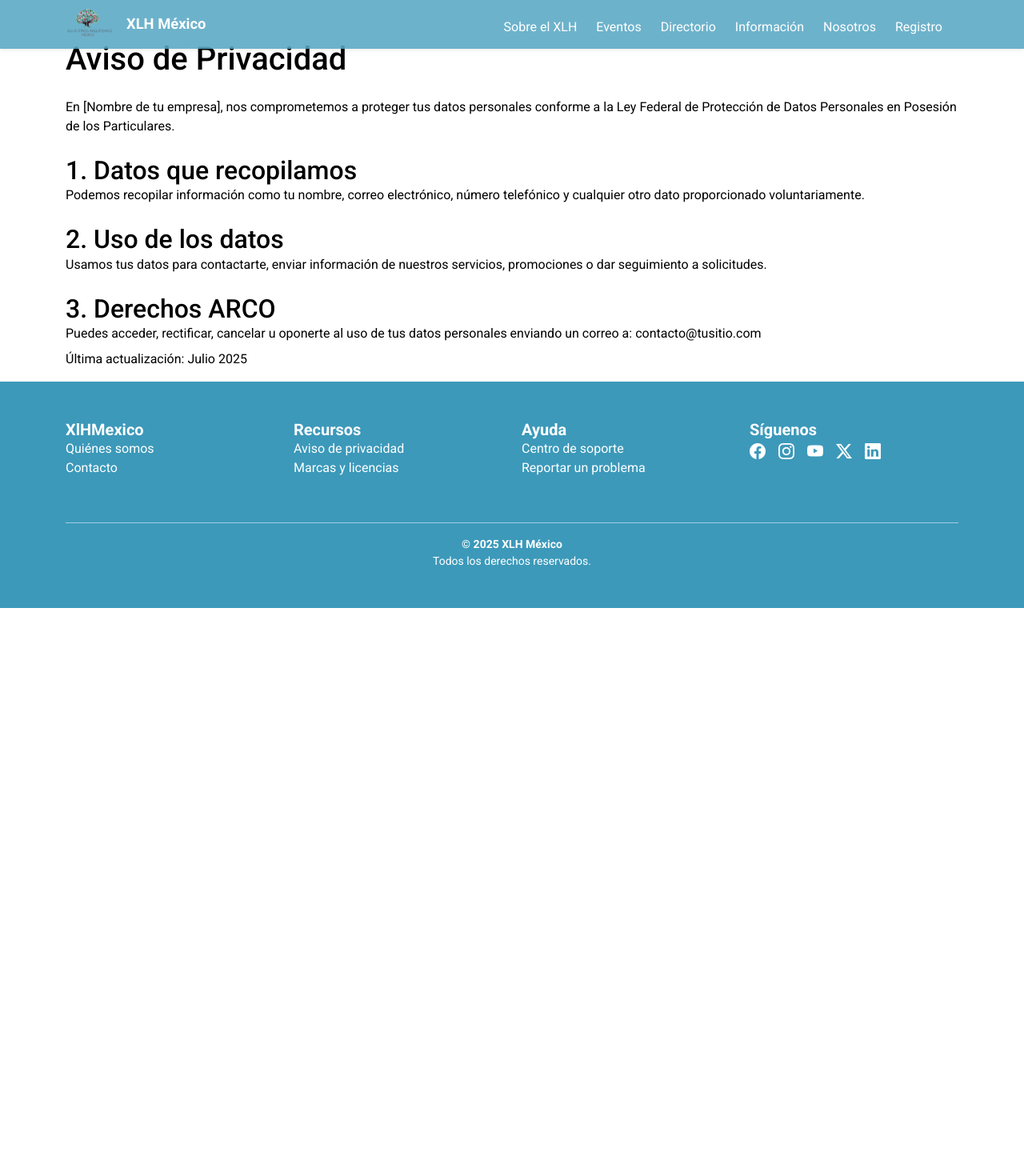
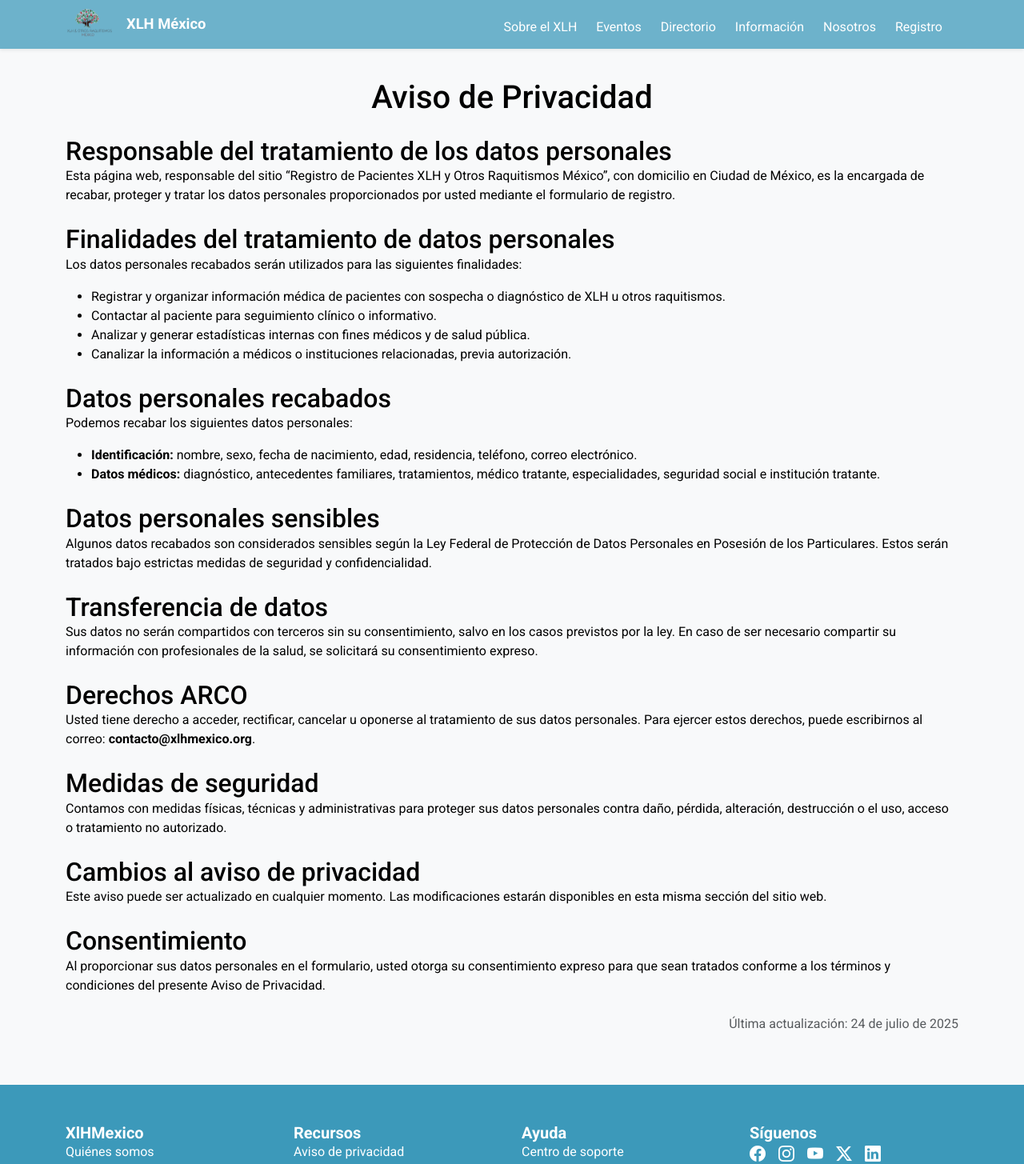
Before and after one commit to Quedo02/xlh-mexico, a Next.js app: page /aviso_de_privacidad in a window 1280 px wide. Shown: the top 1455 px of the page at 80% size. Before the commit the page ends 800 px from the top, so only its background shows below. Built offline with nearby package versions, Linux system fonts and the light colour scheme.

Commit message:
feat: aviso_privacidad/material

```diff
--- a/src/app/aviso_de_privacidad/page.tsx
+++ b/src/app/aviso_de_privacidad/page.tsx
@@ -1,21 +1,89 @@
-export default function AvisoDePrivacidad() {
-    return (
-    <main className="container mx-auto p-6">
-        <h1 className="text-3xl font-bold mb-4">Aviso de Privacidad</h1>
-        <p className="mb-4">
-        En [Nombre de tu empresa], nos comprometemos a proteger tus datos personales conforme a la Ley Federal de Protección de Datos Personales en Posesión de los Particulares.</p>
-        <h2 className="text-xl font-semibold mt-4">1. Datos que recopilamos</h2>
-        <p className="mb-2">
-        Podemos recopilar información como tu nombre, correo electrónico, número telefónico y cualquier otro dato proporcionado voluntariamente.</p>
-        <h2 className="text-xl font-semibold mt-4">2. Uso de los datos</h2>
-        <p className="mb-2">
-        Usamos tus datos para contactarte, enviar información de nuestros servicios, promociones o dar seguimiento a solicitudes.</p>
-        <h2 className="text-xl font-semibold mt-4">3. Derechos ARCO</h2>
-        <p className="mb-2">
-        Puedes acceder, rectificar, cancelar u oponerte al uso de tus datos personales enviando un correo a: contacto@tusitio.com</p>
-        <p className="mt-6 text-sm text-gray-500">
-        Última actualización: Julio 2025
+export default function AvisoPrivacidad() {
+  return (
+    <main className="bg-light py-5 px-3">
+      <div className="container">
+        <h1 className="mb-4 text-center">Aviso de Privacidad</h1>
+
+        <section className="mb-4">
+          <h2>Responsable del tratamiento de los datos personales</h2>
+          <p>
+            Esta página web, responsable del sitio “Registro de Pacientes XLH y Otros Raquitismos México”,
+            con domicilio en Ciudad de México, es la encargada de recabar, proteger y tratar los datos personales
+            proporcionados por usted mediante el formulario de registro.
+          </p>
+        </section>
+
+        <section className="mb-4">
+          <h2>Finalidades del tratamiento de datos personales</h2>
+          <p>Los datos personales recabados serán utilizados para las siguientes finalidades:</p>
+          <ul>
+            <li>Registrar y organizar información médica de pacientes con sospecha o diagnóstico de XLH u otros raquitismos.</li>
+            <li>Contactar al paciente para seguimiento clínico o informativo.</li>
+            <li>Analizar y generar estadísticas internas con fines médicos y de salud pública.</li>
+            <li>Canalizar la información a médicos o instituciones relacionadas, previa autorización.</li>
+          </ul>
+        </section>
+
+        <section className="mb-4">
+          <h2>Datos personales recabados</h2>
+          <p>Podemos recabar los siguientes datos personales:</p>
+          <ul>
+            <li><strong>Identificación:</strong> nombre, sexo, fecha de nacimiento, edad, residencia, teléfono, correo electrónico.</li>
+            <li><strong>Datos médicos:</strong> diagnóstico, antecedentes familiares, tratamientos, médico tratante, especialidades, seguridad social e institución tratante.</li>
+          </ul>
+        </section>
+
+        <section className="mb-4">
+          <h2>Datos personales sensibles</h2>
+          <p>
+            Algunos datos recabados son considerados sensibles según la Ley Federal de Protección de Datos Personales
+            en Posesión de los Particulares. Estos serán tratados bajo estrictas medidas de seguridad y confidencialidad.
+          </p>
+        </section>
+
+        <section className="mb-4">
+          <h2>Transferencia de datos</h2>
+          <p>
+            Sus datos no serán compartidos con terceros sin su consentimiento, salvo en los casos previstos por la ley.
+            En caso de ser necesario compartir su información con profesionales de la salud, se solicitará su consentimiento expreso.
+          </p>
+        </section>
+
+        <section className="mb-4">
+          <h2>Derechos ARCO</h2>
+          <p>
+            Usted tiene derecho a acceder, rectificar, cancelar u oponerse al tratamiento de sus datos personales.
+            Para ejercer estos derechos, puede escribirnos al correo: <strong>contacto@xlhmexico.org</strong>.
+          </p>
+        </section>
+
+        <section className="mb-4">
+          <h2>Medidas de seguridad</h2>
+          <p>
+            Contamos con medidas físicas, técnicas y administrativas para proteger sus datos personales contra daño,
+            pérdida, alteración, destrucción o el uso, acceso o tratamiento no autorizado.
+          </p>
+        </section>
+
+        <section className="mb-4">
+          <h2>Cambios al aviso de privacidad</h2>
+          <p>
+            Este aviso puede ser actualizado en cualquier momento. Las modificaciones estarán disponibles en esta misma sección del sitio web.
+          </p>
+        </section>
+
+        <section className="mb-4">
+          <h2>Consentimiento</h2>
+          <p>
+            Al proporcionar sus datos personales en el formulario, usted otorga su consentimiento expreso para que
+            sean tratados conforme a los términos y condiciones del presente Aviso de Privacidad.
+          </p>
+        </section>
+
+        <p className="text-muted text-end">
+          Última actualización: 24 de julio de 2025
         </p>
+      </div>
     </main>
-    );
+  );
 }
```
Also changed, not shown: src/app/material/page.tsx (deleted, +0 -114 lines).
